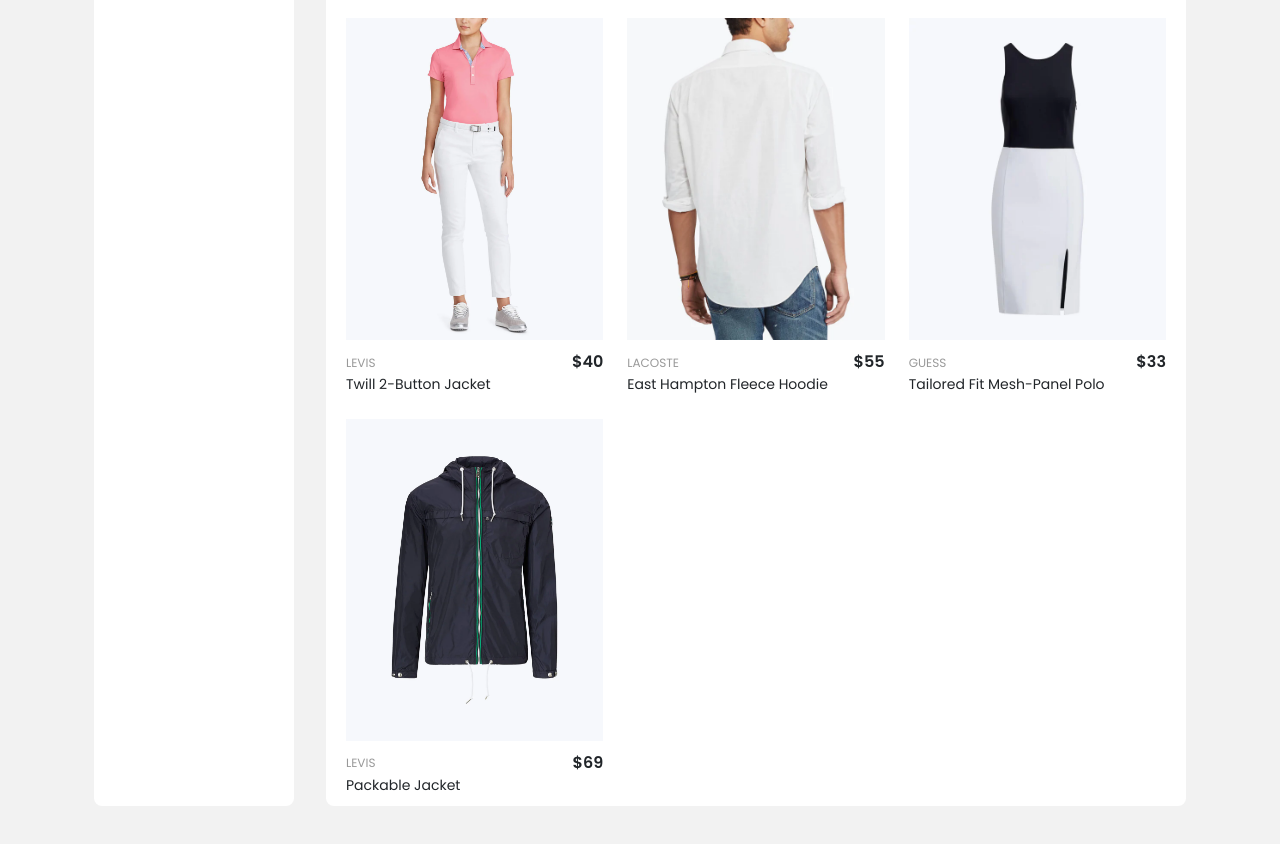
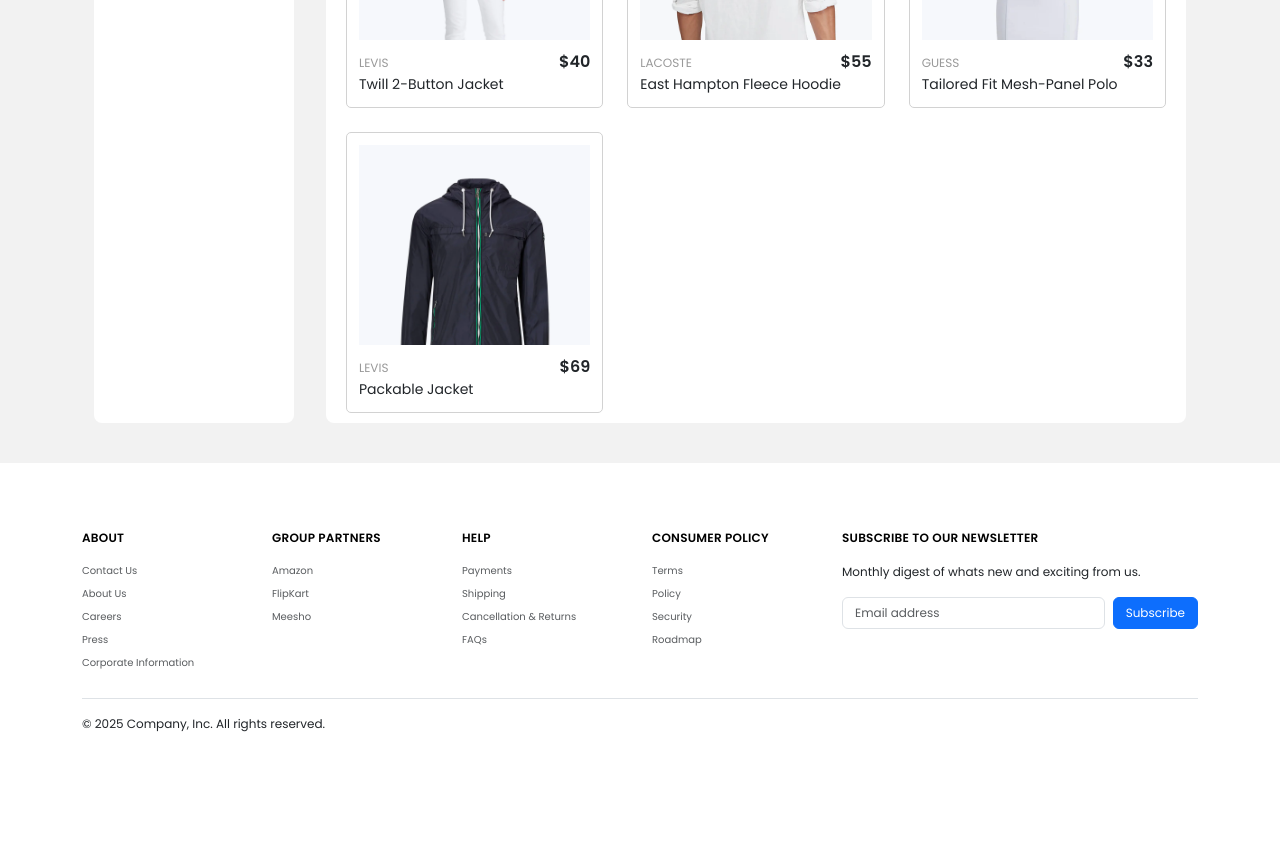
Before and after one commit to ismailkhanv/smartdeals, a React (Vite) app: page / in a window 1280 px wide. Shown: the part 980-1824 px from the top of the page. After the commit the page ends 1745 px from the top, so only its background shows below. Built offline with nearby package versions, Linux system fonts and the light colour scheme.

Commit message:
footer added

```diff
--- a/index.html
+++ b/index.html
@@ -13,7 +13,12 @@
     <link href="https://fonts.googleapis.com/css2?family=Poppins:ital,wght@0,100;0,200;0,300;0,400;0,500;0,600;0,700;0,800;0,900;1,100;1,200;1,300;1,400;1,500;1,600;1,700;1,800;1,900&display=swap" rel="stylesheet">
   </head>
   <body>
+
+
     <div id="root"></div>
+
+
+
     <script src="https://cdn.jsdelivr.net/npm/bootstrap@5.3.3/dist/js/bootstrap.bundle.min.js" integrity="sha384-YvpcrYf0tY3lHB60NNkmXc5s9fDVZLESaAA55NDzOxhy9GkcIdslK1eN7N6jIeHz" crossorigin="anonymous"></script>
     <script type="module" src="/src/main.jsx"></script>
   </body>
--- a/src/App.css
+++ b/src/App.css
@@ -5,6 +5,7 @@
 .smShop{
   display: flex;
   align-items: stretch;
+  flex-direction: column;
   width: 100%;
   height: 100%;
   gap: 2rem;
@@ -12,15 +13,14 @@
 }
 
 .smCatSidebar{
-  width: 200px;
-  flex:0 0 200px;
+  width: 100%;
+  flex:0 0 100%;
   background: var(--card_color);
   border-radius: 8px;
   padding: 10px;
 }
 .ProductListWrapper{
-  width: calc(100% - 200px);
-  margin-left: auto;
+  width: 100%;
 }
 .ProductsWrapper{
   width: 100%;
@@ -43,8 +43,10 @@
 
 .smProductsGrid{
   display: grid;
-  grid-template-columns: repeat(3,1fr);
   grid-gap: 1.5rem;
+  grid-template-columns: repeat(auto-fill,250px);
+  align-content: center;
+  justify-content: center;
 }
 
 .smProductsActionBtns{
@@ -82,11 +84,23 @@
   vertical-align: middle !important;
 }
 .ProductThumb{
-  padding-bottom: 10px;
-  aspect-ratio: 16/9;
+  margin-bottom: 10px;
+  height: 200px;
+  overflow: hidden;
+  transition: ease 0.1s;
+  transform: scale(1);
 }
 
-
+.ProductThumb img{
+  max-width: 100%;
+  height: auto;
+  object-position: top;
+  transition: ease 0.1s;
+  transform: scale(1);
+}
+.ProductThumb:hover img{
+  transform: scale(1.2);
+}
 .ProductTitle{
   font-size: 14px;
   font-weight: 400;
@@ -134,3 +148,45 @@
   color: #ffffff;
   background: green;
 }
+
+.ProductItem{
+  border: 1px solid #d2d2d2;
+  padding: 12px;
+  border-radius: 5px;
+}
+.dropdown-menu{
+  transform-origin: center top;
+  max-height: 500px !important;
+  overflow-y: auto;
+  animation: 300ms ease-in-out 0s 1 normal forwards running growDown;
+  box-shadow: 0 4px 6px -1px rgb(0 0 0 / 10%),0 2px 4px -2px rgb(0 0 0 / 10%);
+  border-radius: .5rem !important;
+  border: 1px solid #ebebeb;
+}
+@keyframes growDown {
+  0% {
+    transform:scaleY(0)
+  }
+  80% {
+    transform:scaleY(1.1)
+  }
+  100% {
+    transform:scaleY(1)
+  }
+}
+@media(min-width:992px) {
+  .smShop{
+    flex-direction: row;
+  }
+  .smProductsGrid{
+    grid-template-columns: repeat(3,1fr);
+  }
+  .smCatSidebar{
+    width: 200px;
+    flex:0 0 200px;
+  }
+  .ProductListWrapper{
+    width: calc(100% - 200px);
+    margin-left: auto;
+  }
+}
--- a/src/App.jsx
+++ b/src/App.jsx
@@ -12,6 +12,7 @@ import NewDeals from './Pages/NewDeals/NewDeals'
 import Orders from './Pages/Orders/Orders'
 import Settings from './Pages/Settings/Settings'
 import Profile from './Pages/Profile/Profile'
+import Footer from './Components/Footer/Footer'
 
 export const Productsinfo = createContext();
 
@@ -54,6 +55,8 @@ const App = () => {
             </div>
          </main>
 
+         <Footer />
+
 
       </div>
     </Productsinfo.Provider>
--- /dev/null
+++ b/src/Components/Footer/Footer.jsx
@@ -0,0 +1,70 @@
+import React from 'react'
+import './css/footer.css'
+
+
+const Footer = () => {
+    return (
+        <footer className="pt-5 pb-3">
+            <div className="container">
+                <div className="row">
+                    <div className="col-lg-2 col-md-3 col-6">
+                        <h5 className="bn_link_label">About</h5>
+                        <ul className="nav flex-column">
+                            <li className="nav-item mb-2"><a href="#" className="nav-link p-0 text-muted">Contact Us</a></li>
+                            <li className="nav-item mb-2"><a href="#" className="nav-link p-0 text-muted">About Us</a></li>
+                            <li className="nav-item mb-2"><a href="#" className="nav-link p-0 text-muted">Careers</a></li>
+                            <li className="nav-item mb-2"><a href="#" className="nav-link p-0 text-muted">Press</a></li>
+                            <li className="nav-item mb-2"><a href="#" className="nav-link p-0 text-muted">Corporate Information</a></li>
+                        </ul>
+                    </div>
+
+                    <div className="col-lg-2 col-md-3 col-6">
+                        <h5 className="bn_link_label">Group Partners</h5>
+                        <ul className="nav flex-column">
+                            <li className="nav-item mb-2"><a href="#" className="nav-link p-0 text-muted">Amazon</a></li>
+                            <li className="nav-item mb-2"><a href="#" className="nav-link p-0 text-muted">FlipKart</a></li>
+                            <li className="nav-item mb-2"><a href="#" className="nav-link p-0 text-muted">Meesho</a></li>
+                        </ul>
+                    </div>
+
+                    <div className="col-lg-2 col-md-3 col-6">
+                        <h5 className="bn_link_label">Help</h5>
+                        <ul className="nav flex-column">
+                            <li className="nav-item mb-2"><a href="#" className="nav-link p-0 text-muted">Payments</a></li>
+                            <li className="nav-item mb-2"><a href="#" className="nav-link p-0 text-muted">Shipping</a></li>
+                            <li className="nav-item mb-2"><a href="#" className="nav-link p-0 text-muted">Cancellation & Returns</a></li>
+                            <li className="nav-item mb-2"><a href="#" className="nav-link p-0 text-muted">FAQs</a></li>
+                        </ul>
+                    </div>
+                    <div className="col-lg-2 col-md-3 col-6">
+                        <h5 className="bn_link_label">Consumer Policy</h5>
+                        <ul className="nav flex-column">
+                            <li className="nav-item mb-2"><a href="#" className="nav-link p-0 text-muted">Terms</a></li>
+                            <li className="nav-item mb-2"><a href="#" className="nav-link p-0 text-muted">Policy</a></li>
+                            <li className="nav-item mb-2"><a href="#" className="nav-link p-0 text-muted">Security</a></li>
+                            <li className="nav-item mb-2"><a href="#" className="nav-link p-0 text-muted">Roadmap</a></li>
+                        </ul>
+                    </div>
+
+                    <div className="col-lg-4 col-md-6 col-12">
+                        <form>
+                            <h5 className="bn_link_label">Subscribe to our newsletter</h5>
+                            <p>Monthly digest of whats new and exciting from us.</p>
+                            <div className="d-flex w-100 gap-2">
+                                <label for="newsletter1" className="visually-hidden">Email address</label>
+                                <input id="newsletter1" type="text" className="form-control" placeholder="Email address" />
+                                <button className="btn btn-primary" type="button">Subscribe</button>
+                            </div>
+                        </form>
+                    </div>
+                </div>
+
+                <div className="d-flex justify-content-between py-3 border-top">
+                    <p className='mb-0'>© 2025 Company, Inc. All rights reserved.</p>
+                </div>
+            </div>
+        </footer>
+    )
+}
+
+export default Footer
--- /dev/null
+++ b/src/Components/Footer/css/footer.css
@@ -0,0 +1,25 @@
+footer{
+    font-size: 12px;
+    background: var(--card_color);
+}
+.bn_link_label{
+    font-size: 12px;
+    color: var(--heading_color);
+    padding-bottom: 10px;
+    text-transform: uppercase;
+    letter-spacing: 0.02em;
+    font-weight: 600;
+}
+
+footer .nav-item{
+    font-size: 10px;
+    color: #333;
+}
+input, button{
+    font-size: 12px !important;
+}
+
+footer [class*= 'col-']{
+    padding-top: 20px;
+    padding-bottom: 20px;
+}
--- a/src/Components/Header/Header.jsx
+++ b/src/Components/Header/Header.jsx
@@ -7,15 +7,15 @@ const Header = () => {
 
     <header className="py-1 mb-4 border-bottom position-relative">
         <div className="container">
-          <nav className="navbar navbar-expand-lg">
+          <nav className="navbar navbar-expand-md">
             <div className="container-fluid position-relative">
-                <a href="#" className="navbar-brand d-flex align-items-center mb-0 me-auto text-decoration-none ui_logowrapper">
-                  <span className='bn_logo text-dark'>buy<span className='bn_text-primary'>now</span></span>
-                </a>
+                <Link to='/' className="navbar-brand d-flex align-items-center mb-0 me-auto text-decoration-none ui_logowrapper">
+                    <span className='bn_logo text-dark'>buy<span className='bn_text-primary'>now</span></span>
+                </Link>
               <button className="navbar-toggler" type="button" data-bs-toggle="collapse" data-bs-target="#ui_navbarContent" aria-controls="ui_navbarContent" aria-expanded="false" aria-label="Toggle navigation">
                 <span className="navbar-toggler-icon"></span>
               </button>
-              <div className="collapse navbar-collapse justify-content-lg-end ps-lg-3" id="ui_navbarContent">
+              <div className="collapse navbar-collapse justify-content-md-end ps-md-3" id="ui_navbarContent">
 
                 <ul className="nav">
                   <li className="nav-item"><Link to='/all' className='nav-link active'>Home</Link></li>
@@ -23,12 +23,12 @@ const Header = () => {
                   <li className="nav-item"><Link to= '/new-deals' className='nav-link'>New Deals</Link></li>
                 </ul>
 
-                <ul className="nav ms-lg-auto pt-0">
+                <ul className="nav ms-md-auto pt-0">
                     <li className="nav-item dropdown">
                       <a href="#" className="d-block text-decoration-none dropdown-toggle" id="dropdownUser1" data-bs-toggle="dropdown" aria-expanded="false">
-                        <img src="https://github.com/mdo.png" alt="mdo" width="32" height="32" className="rounded-circle my-3 my-lg-0" />
+                        <img src="https://github.com/mdo.png" alt="mdo" width="32" height="32" className="rounded-circle my-3 my-md-0" />
                       </a>
-                      <ul className="dropdown-menu text-small" aria-labelledby="dropdownUser1">
+                      <ul className="dropdown-menu text-small" aria-labelledby="dropdownUser1" style={{left: 'auto',right: 0}}>
                         <li><Link to='/cart' className="dropdown-item">Cart</Link></li>
                         <li><Link to='/orders' className="dropdown-item">My Orders</Link></li>
                         <li><Link to='/wishlist' className="dropdown-item">Wishlist</Link></li>
--- a/src/index.css
+++ b/src/index.css
@@ -1,7 +1,8 @@
 :root {
   --primary_color: #40a060;
   --secondary_color: #375dce;
-  --text_color: #000;
+  --text_color: #333;
+  --heading_color: #000;
   --page_color: #242424;
   --card_color: #fff;
 
```
